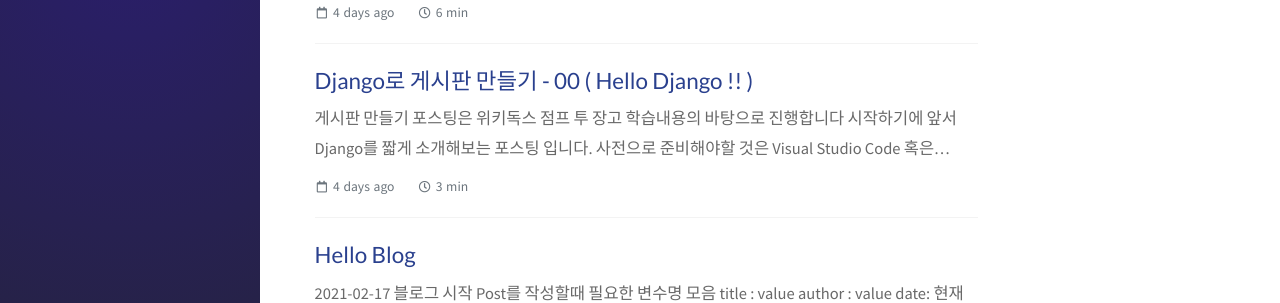
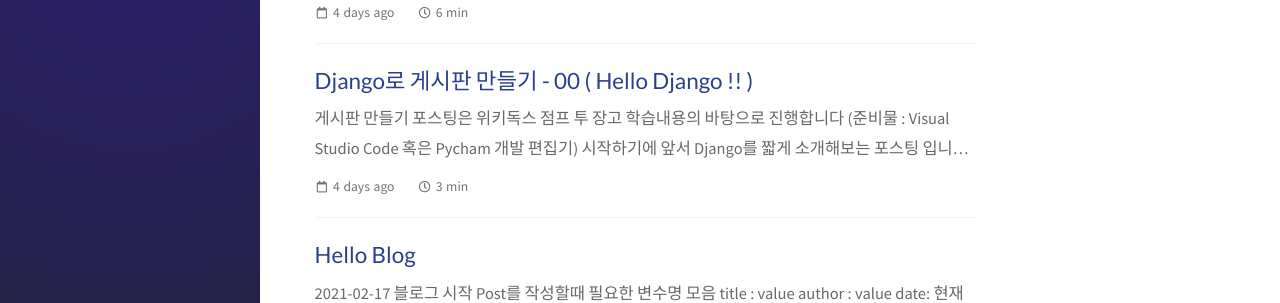
Before and after one commit to ksm0207/ksm0207.github.io, a Jekyll site: the page built from index.html, in a window 1280 px wide and 1330 px high. Shown: the part 726-1029 px from the top of the window. Built offline with Jekyll 4.4.1, drawn with Linux system fonts in a browser that asks for light colours; nearby versions of some CDN libraries; the list of posts is cut into pages by our own code; comment, search, counter and statistics services are not loaded.

Commit message:
Update 2021-02-18-python_django.md

```diff
--- a/_posts/2021-02-18-python_django.md
+++ b/_posts/2021-02-18-python_django.md
@@ -8,10 +8,9 @@
 ---
 
 게시판 만들기 포스팅은 위키독스 점프 투 장고 학습내용의 바탕으로 진행합니다<br>
+(준비물 :  Visual Studio Code 혹은 Pycham 개발 편집기)
 
 시작하기에 앞서 Django를 짧게 소개해보는 포스팅 입니다.
-
-사전으로 준비해야할 것은 Visual Studio Code 혹은 Pycham 개발 편집기를 준비하는것 입니다
 
 # Django
 
```
